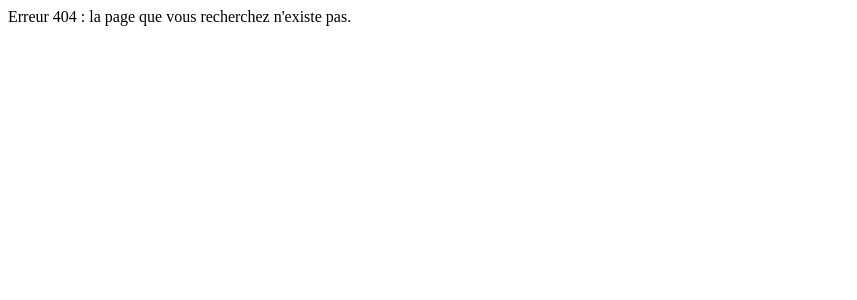
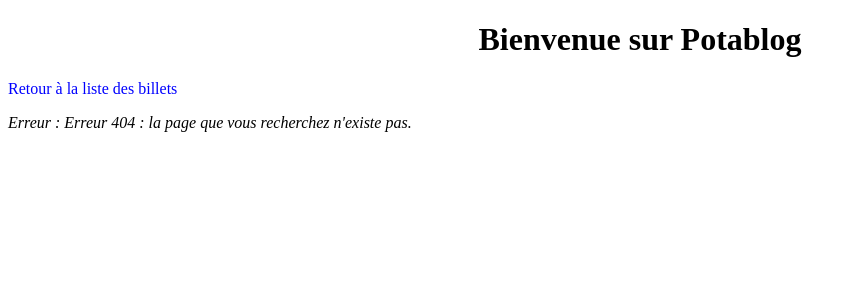
Before and after one commit to Amaite72/blog, a PHP site: page /index.php?action=error in a window 1280 px wide. Shown: the top 300 px of the page, without its empty margins (0-857 px from the left). Run offline with PHP 8.4, Linux system fonts and the light colour scheme.

Commit message:
error page

```diff
--- a/index.php
+++ b/index.php
@@ -4,6 +4,7 @@ require_once('src/controllers/homepage.php');
 require_once('src/controllers/post.php');
 require_once('src/controllers/add_Comment.php');
 
+// add a exception
 try{
 
 	if (isset($_GET['action']) && $_GET['action'] !== '') {
@@ -18,7 +19,7 @@ try{
 
 	    	} else {
 
-	        	echo 'Erreur : aucun identifiant de billet envoyé';
+	        	throw new Exception('Aucun identifiant de billet envoyé');
 
 	        	die;
 	    	}
@@ -33,13 +34,14 @@ try{
 
 	    	} else {
 
-	        	echo 'Erreur : aucun identifiant de billet envoyé';
+				throw new Exception('Aucun identifiant de billet envoyé');
 
 	        	die;
 	    	}
 	    }
 	     else {
-	    	echo "Erreur 404 : la page que vous recherchez n'existe pas.";
+
+			throw new Exception("Erreur 404 : la page que vous recherchez n'existe pas.");
 		}
 	}else {
 
@@ -48,5 +50,7 @@ try{
 
 } catch (Exception $e) { // if error get message
 
-	echo 'Erreur : '.$e->getMessage();
+	$errorMessage = $e->getMessage();
+
+	require('templates/error.php');
 }
--- a/src/controllers/add_Comment.php
+++ b/src/controllers/add_Comment.php
@@ -14,7 +14,7 @@ function addComment($id, array $input)
 
 	}else {
 
-    	die('Les données du formulaire sont invalides.');
+		throw new Exception('Les données du formulaire sont invalides.');
 
 	}
 
@@ -22,7 +22,7 @@ function addComment($id, array $input)
 
 	if (!$success) {
 
-    	die('Impossible d\'ajouter le commentaire !');
+		throw new Exception('Impossible d\'ajouter le commentaire !');
 
 	}else {
 
--- /dev/null
+++ b/templates/error.php
@@ -0,0 +1,15 @@
+<!DOCTYPE html>
+<html>
+    <head>
+        <meta charset="utf-8" />
+        <title>Le blog de l'AVBN</title>
+        <link href="style.css" rel="stylesheet" />
+    </head>
+
+    <body>
+        <h1>Bienvenue sur Potablog</h1>
+        <p><a href="index.php">Retour à la liste des billets</a></p>
+
+        <p><em><?php echo "Erreur : ".$errorMessage; ?></em></p>
+    </body>
+</html>
--- a/templates/homepage.php
+++ b/templates/homepage.php
@@ -10,7 +10,7 @@
 
 <?php ob_start(); ?>
    <body>
-      <h1>Le super blog de l'AVBN !</h1>
+      <h1>Bienvenue sur Potablog !</h1>
       <p>Derniers billets du blog :</p>
       <?php
          foreach($posts as $post){
--- a/templates/post.php
+++ b/templates/post.php
@@ -7,7 +7,7 @@
     </head>
 
     <body>
-        <h1>Le super blog de l'AVBN !</h1>
+        <h1>Bienvenue sur Potablog</h1>
         <p><a href="index.php">Retour à la liste des billets</a></p>
 
         <div class="news">
```
